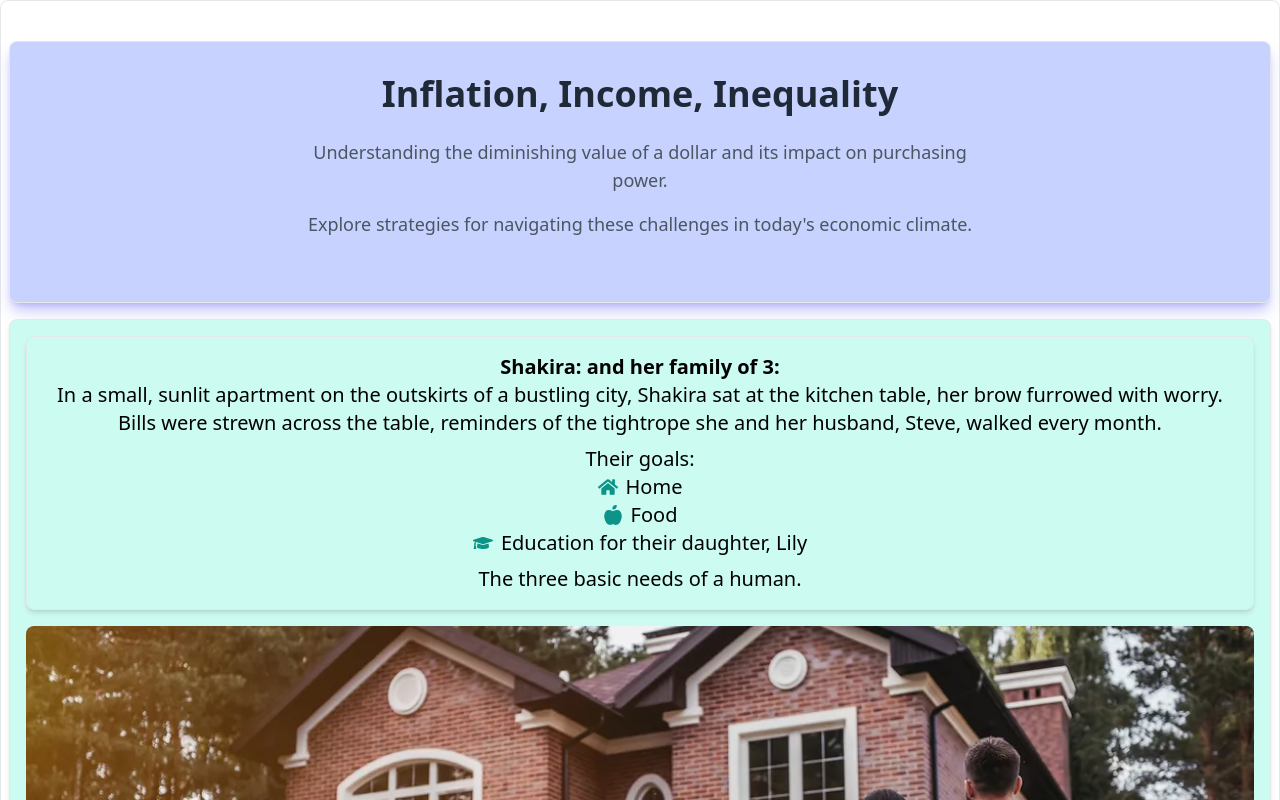
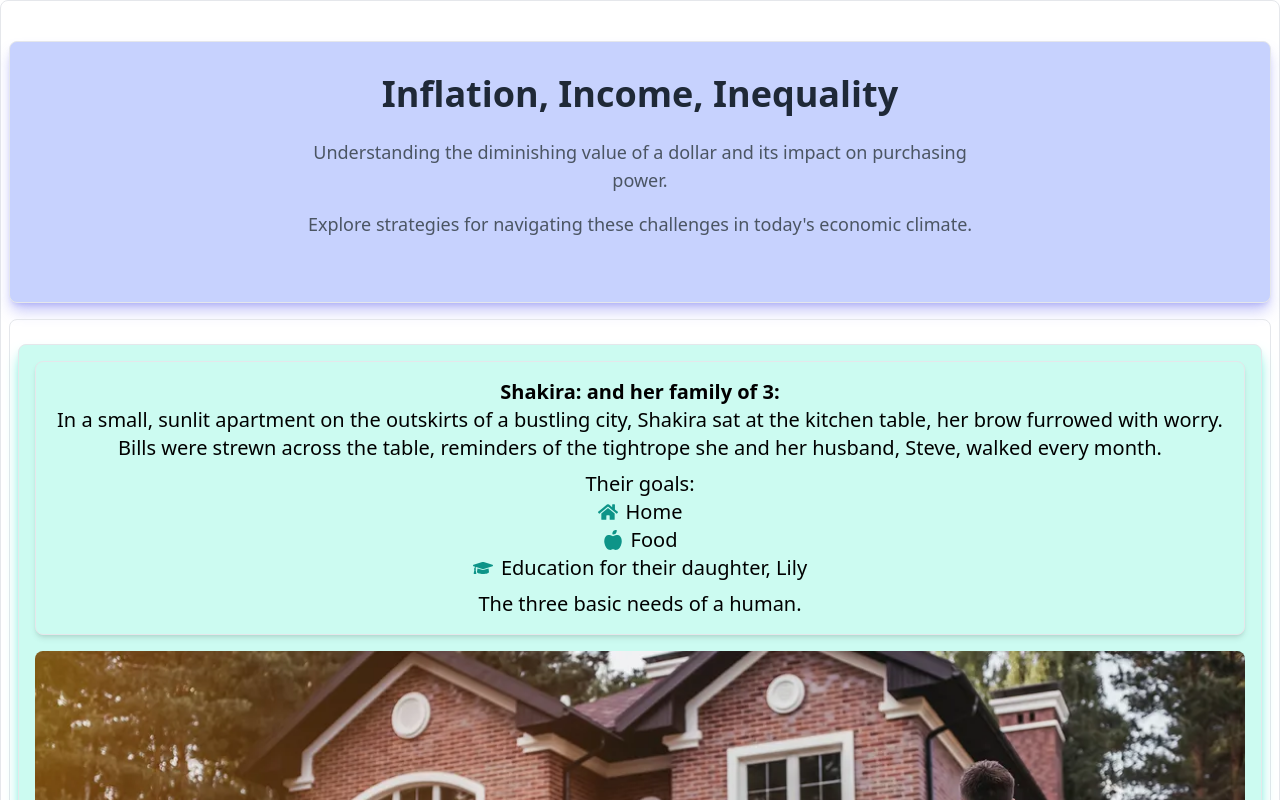
Before and after one commit to mehassanhmood/StoryBoarding, a React (Vite) app: page / in a window 1280 px wide. Shown: the top 800 px of the page. Built offline with nearby package versions, Linux system fonts and the light colour scheme.

Commit message:
Persona section

```diff
--- a/src/App.jsx
+++ b/src/App.jsx
@@ -12,8 +12,8 @@ function App() {
 
       <div className="py-6 px-2 border rounded-lg">
       <HomePage />
-      {/* <div className="mt-4 w-full max-w-3xl"> */}
-      <div>
+
+      <div className="py-6 px-2 border rounded-lg">
         <Persona />
       </div>
       {/* <div className="mt-4 w-full max-w-3xl"> */}
--- a/src/components/Persona.jsx
+++ b/src/components/Persona.jsx
@@ -30,7 +30,7 @@ const Persona = () => {
   }, []);
 
   return (
-    <div className="p-4 border rounded-lg shadow-md bg-teal-100">
+    <div className="p-4 border rounded-lg shadow-lg shadow-teal-300 hover:shadow-teal-900 bg-teal-100">
       <div className="mb-4">
       <div className="p-4 border rounded-lg shadow-md bg-teal-100 text-center"> {/* Added text-center class here */}
         <h2 className="text-xl font-bold">
```
